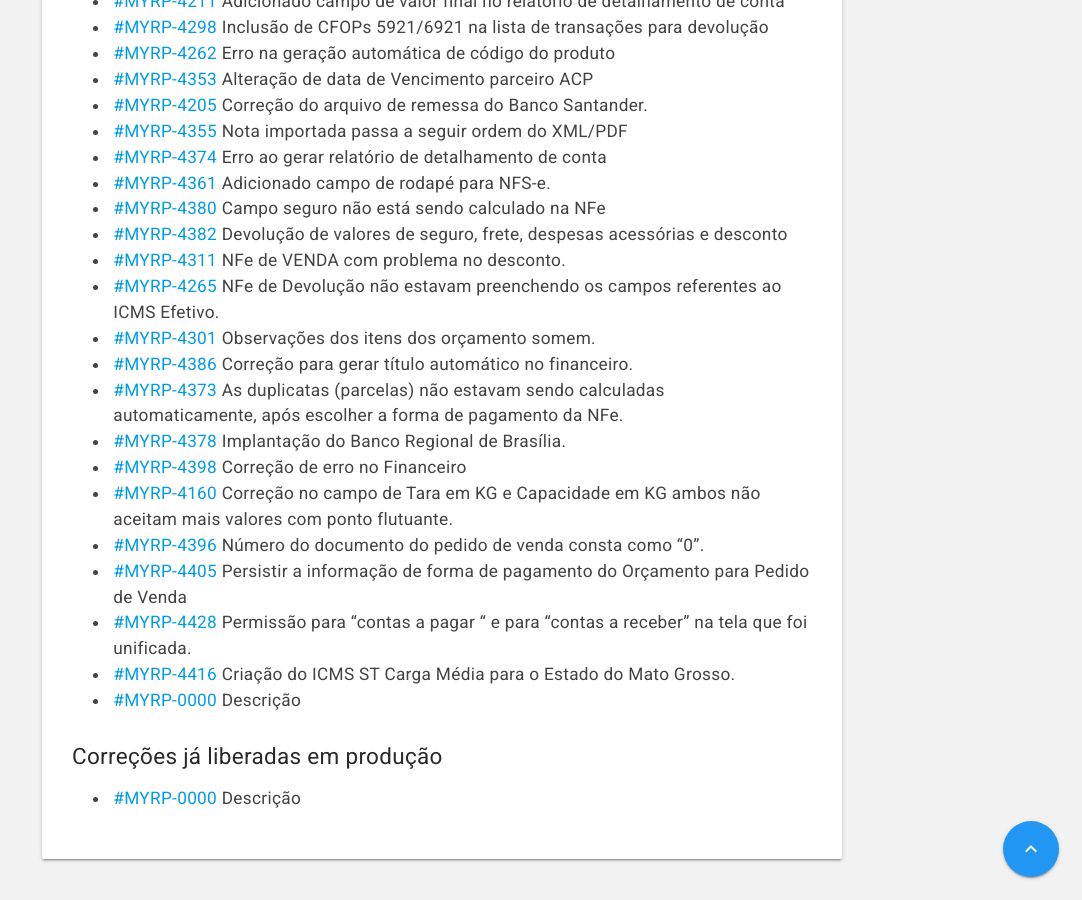
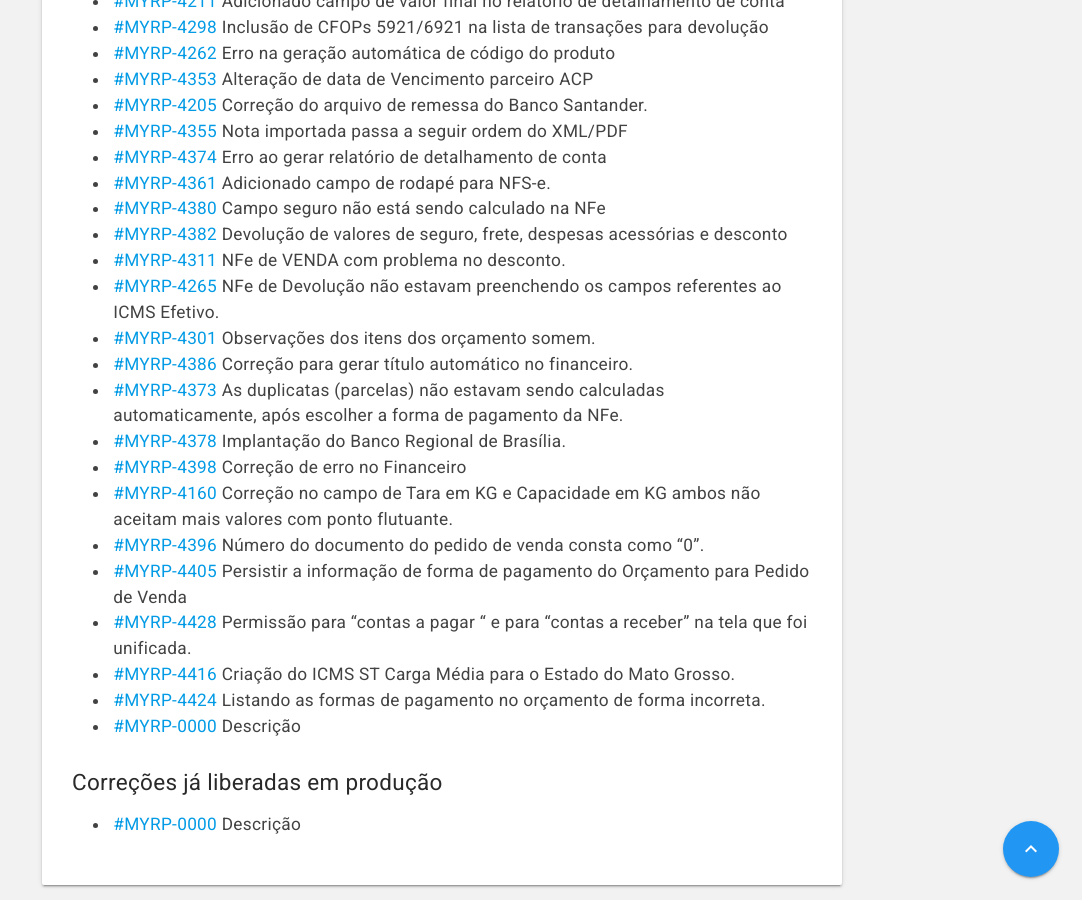
Before and after one commit to myrp-maicon/changelog-myrp, a Jekyll site: the page built from docs/myrp/19.07.01.md, in a window 1280 px wide and 900 px high, scrolled down 700 px. Shown: the whole window, without its empty margins (198-1280 px from the left). Built offline with Jekyll 4.4.1, drawn with Linux system fonts in a browser that asks for light colours; nearby versions of some CDN libraries; our own code applies the rules of GitHub Pages for plain Markdown files; the repository's description, which GitHub fills in, is left out.

Commit message:
AD:MYRP-4424
Listando as formas de pagamento no orçamento de forma incorreta.

```diff
--- a/docs/myrp/19.07.01.md
+++ b/docs/myrp/19.07.01.md
@@ -33,6 +33,7 @@
 * [#MYRP-4405](https://devmyrp.atlassian.net/browse/MYRP-4405) Persistir a informação de forma de pagamento do Orçamento para Pedido de Venda
 * [#MYRP-4428](https://devmyrp.atlassian.net/browse/MYRP-4428) Permissão para "contas a pagar " e para "contas a receber" na tela que foi unificada.
 * [#MYRP-4416](https://devmyrp.atlassian.net/browse/MYRP-4416) Criação do ICMS ST Carga Média para o Estado do Mato Grosso.
+* [#MYRP-4424](https://devmyrp.atlassian.net/browse/MYRP-4424) Listando as formas de pagamento no orçamento de forma incorreta.
 * [#MYRP-0000](https://devmyrp.atlassian.net/browse/MYRP-0000) Descrição
 
 
```
